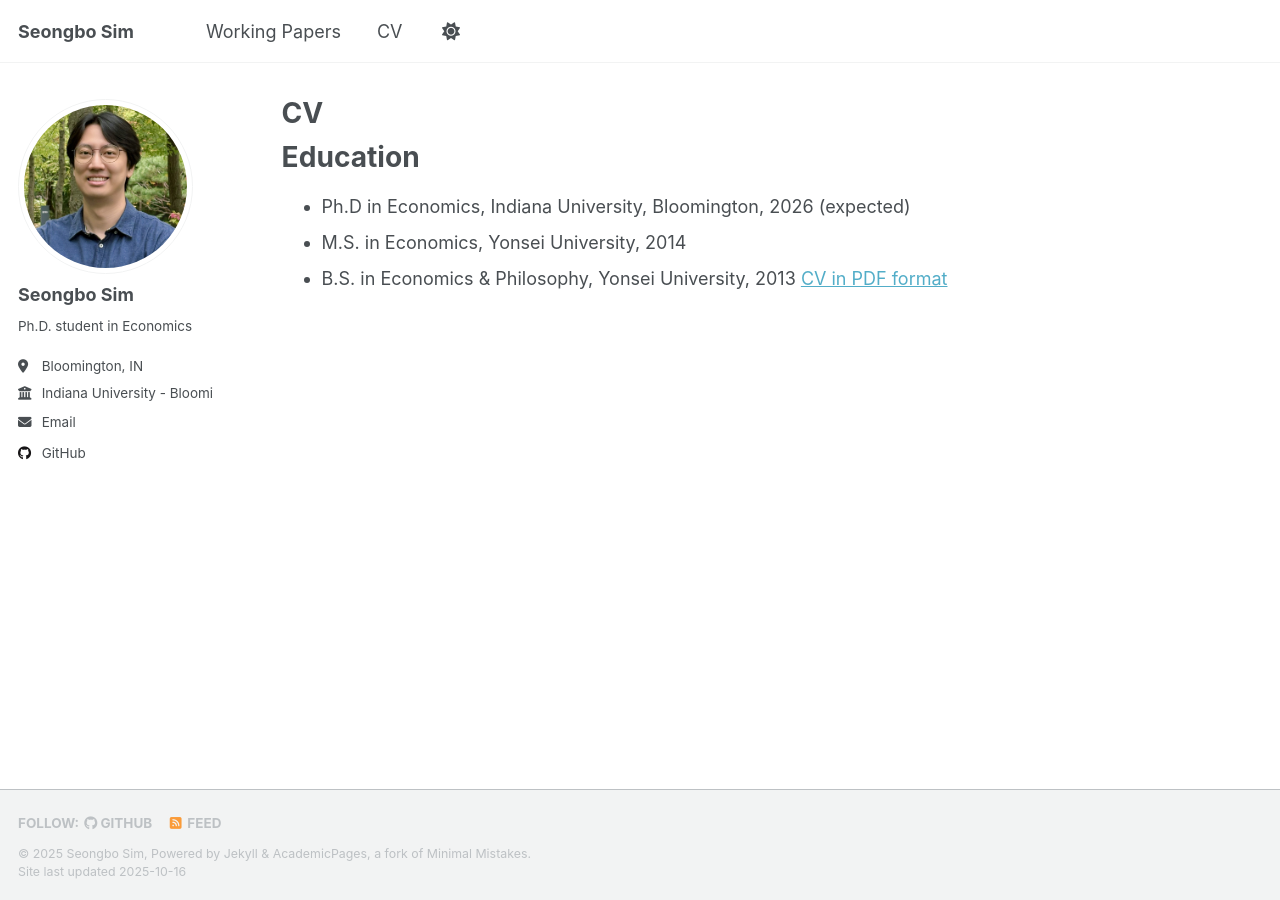
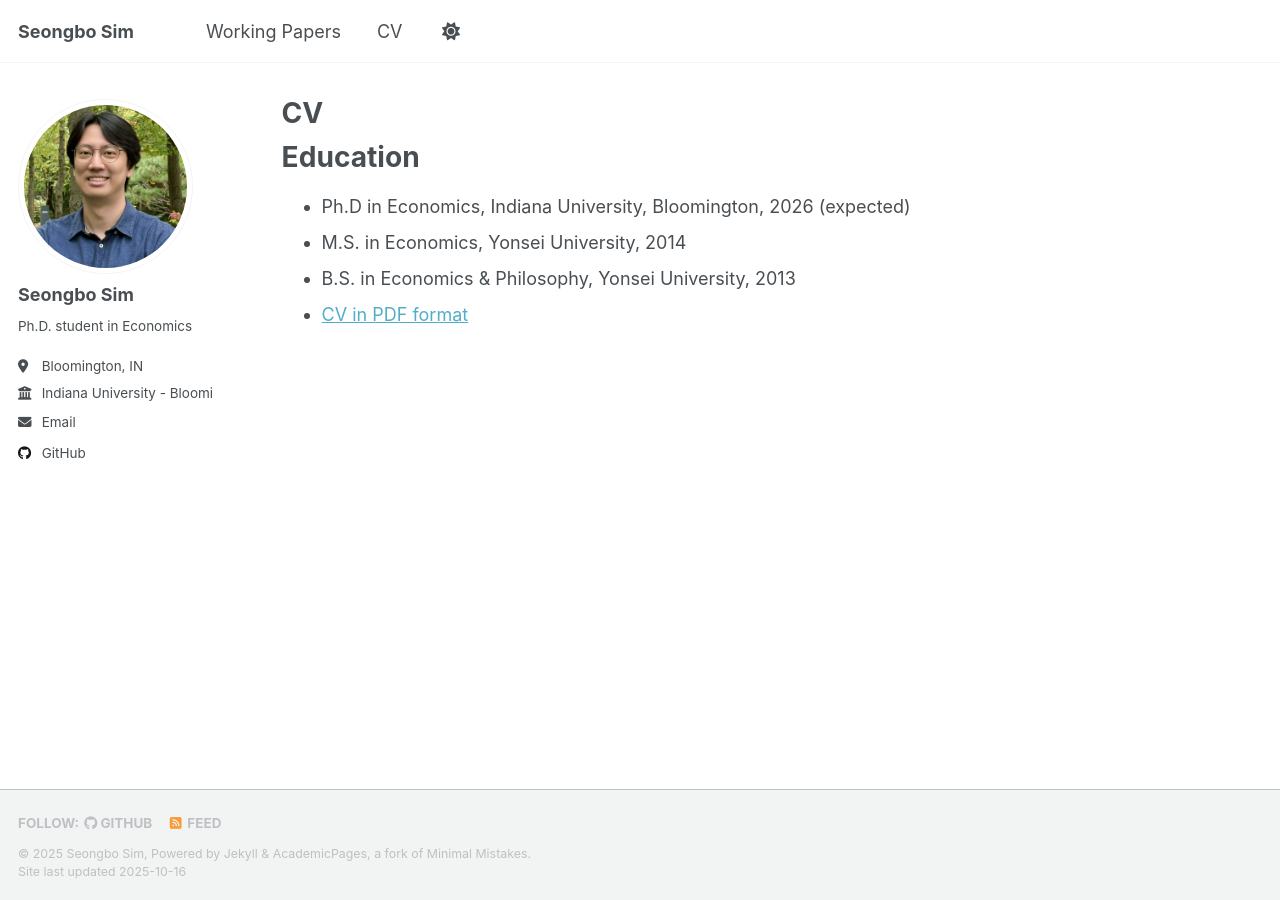
Before and after one commit to simseo520/simseo520.github.io, a Jekyll site: the page built from _pages/cv.md, in a window 1280 px wide. Built offline with Jekyll 4.4.1, drawn with Linux system fonts in a browser that asks for light colours; a script that is not in the unit is left out.

Commit message:
25_10_16_5th

```diff
--- a/_pages/cv.md
+++ b/_pages/cv.md
@@ -14,4 +14,4 @@ Education
 * Ph.D in Economics, Indiana University, Bloomington, 2026 (expected)
 * M.S. in Economics, Yonsei University, 2014
 * B.S. in Economics & Philosophy, Yonsei University, 2013
-<a href="https://github.com/simseo520/simseo520.github.io/master/files/cv_sbsim.pdf">CV in PDF format</a>
+* <a href="https://github.com/simseo520/simseo520.github.io/master/files/cv_sbsim.pdf">CV in PDF format</a>
```
